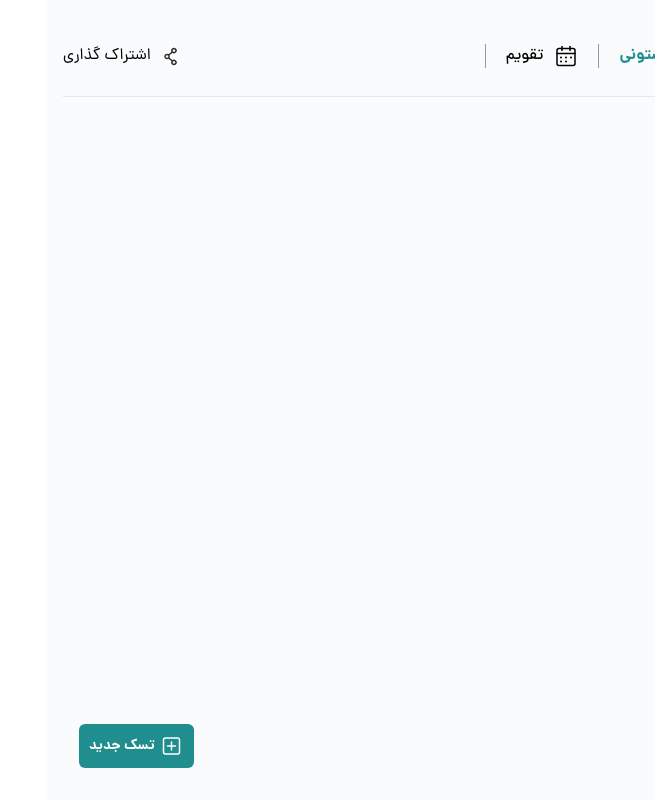
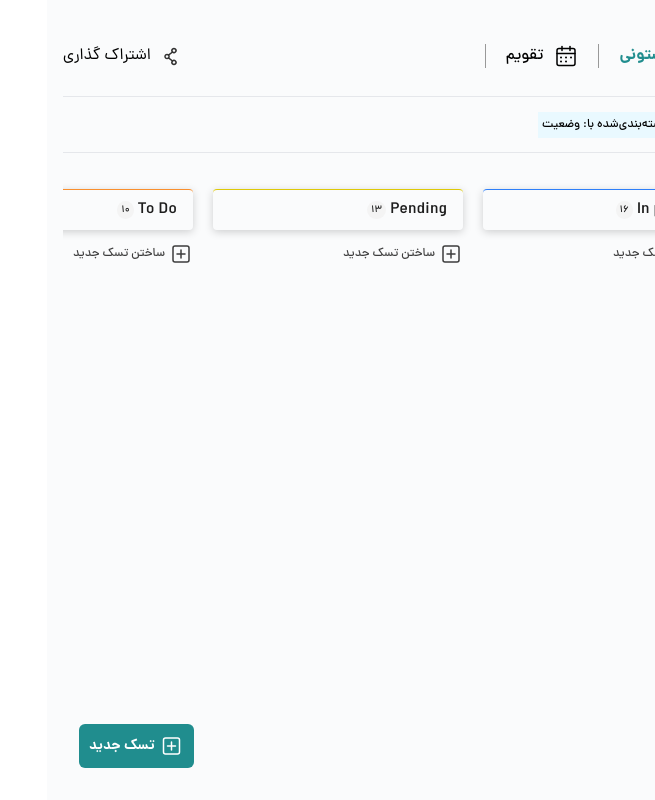
Before and after one commit to Quera-Spring-Front-end-Bootcamp/Group3, a React (Vite) app: page /main/columnView in a window 1280 px wide. Shown: the whole page, without its empty margins (625-1280 px from the left). Built offline with nearby package versions, Linux system fonts and the light colour scheme.

Commit message:
render column view

```diff
--- a/package.json
+++ b/package.json
@@ -10,6 +10,7 @@
     "preview": "vite preview"
   },
   "dependencies": {
+    "@dnd-kit/core": "^6.0.8",
     "@headlessui/react": "^1.7.14",
     "@reduxjs/toolkit": "^1.9.5",
     "axios": "^1.4.0",
--- /dev/null
+++ b/src/assets/Icons/AddRectangleIcon.jsx
@@ -0,0 +1,37 @@
+function AddRectangleIcon() {
+  return (
+    <svg
+      width="24"
+      height="24"
+      viewBox="0 0 24 24"
+      fill="none"
+      xmlns="http://www.w3.org/2000/svg"
+    >
+      <path
+        fillRule="evenodd"
+        clipRule="evenodd"
+        d="M18 20H6C4.895 20 4 19.105 4 18V6C4 4.895 4.895 4 6 4H18C19.105 4 20 4.895 20 6V18C20 19.105 19.105 20 18 20Z"
+        stroke="#3D3D3D"
+        strokeWidth="1.5"
+        strokeLinecap="round"
+        strokeLinejoin="round"
+      />
+      <path
+        d="M12 8V16"
+        stroke="#3D3D3D"
+        strokeWidth="1.5"
+        strokeLinecap="round"
+        strokeLinejoin="round"
+      />
+      <path
+        d="M16 12H8"
+        stroke="#3D3D3D"
+        strokeWidth="1.5"
+        strokeLinecap="round"
+        strokeLinejoin="round"
+      />
+    </svg>
+  );
+}
+
+export default AddRectangleIcon;
--- a/src/components/BoardTitle/BoardTitle.jsx
+++ b/src/components/BoardTitle/BoardTitle.jsx
@@ -6,10 +6,50 @@ import PlusIcon from "../../assets/Icons/PlusIcon";
 import EditSqureIcon from "../../assets/Icons/EditSqureIcon";
 import ArchiveIcon from "../../assets/Icons/ArchiveIcon";
 import TrashIcon from "../../assets/Icons/TrashIcon";
-
+import ProjectCard from "../ProjectCard/ProjectCard";
+import AddRectangleIcon from "../../assets/Icons/AddRectangleIcon";
 const BoardTitle = () => {
   const card = [
-    { id: "1", title: "Open", color: "#F98F2E", badgeValue: "1" },
+    {
+      id: "1",
+      title: "Open",
+      color: "#F98F2E",
+      badgeValue: "1",
+      tasks: [
+        {
+          projectTitle: "پروژه اول",
+          taskTitle: "این یک تیتر برای این تسک است.",
+          date: "۵ مهر - فردا",
+          time: "۲ / ۱۲",
+          id: 1,
+          tags: [
+            {
+              id: 1,
+              tagTitle: "درس",
+              tagColor: "#BFFDE3",
+            },
+            { id: 2, tagTitle: "پروژه", tagColor: "#EEDFF7" },
+          ],
+          userName: "NA",
+        },
+        {
+          projectTitle: "پروژه اول",
+          taskTitle: "این یک تیتر برای این تسک است.",
+          date: "۵ مهر - فردا",
+          time: "۲ / ۱۲",
+          id: 2,
+          tags: [
+            {
+              id: 1,
+              tagTitle: "درس",
+              tagColor: "#BFFDE3",
+            },
+            { id: 2, tagTitle: "پروژه", tagColor: "#EEDFF7" },
+          ],
+          userName: "NA",
+        },
+      ],
+    },
     { id: "2", title: "In progress", color: "#2E7FF9", badgeValue: "16" },
     { id: "3", title: "Pending", color: "#DEC908", badgeValue: "13 " },
     { id: "4", title: "To Do", color: "#F98F2E", badgeValue: "10" },
@@ -46,6 +86,7 @@ const BoardTitle = () => {
   return (
     <div className="flex gap-5 m-5 whitespace-nowrap">
       {card.map((item) => (
+        <div key={item.id}>
           <div
             key={item.id}
             className={`group transition-all  min-w-[250px]  px-4 py-2 flex  items-center justify-between shadow-[0_2px_8px_rgba(0,0,0,0.18)] rounded border-t group-hover:opacity-100`}
@@ -103,6 +144,27 @@ const BoardTitle = () => {
               </div>
             </div>
           </div>
+          <div className="flex flex-col gap-[12px] my-[12px]">
+            {item.tasks &&
+              item.tasks.map((task) => (
+                <ProjectCard
+                  key={task.id}
+                  projectTitle={task.projectTitle}
+                  taskTitle={task.taskTitle}
+                  date={task.date}
+                  time={task.time}
+                  tags={task.tags}
+                  userName={task.userName}
+                />
+              ))}
+            <div className="flex flex-row gap-[4px] justify-start items-center">
+              <AddRectangleIcon />
+              <div className="font-[500] text-[12px]/[18px] text-[#3D3D3D]">
+                ساختن تسک جدید
+              </div>
+            </div>
+          </div>
+        </div>
       ))}
       <div className="pl-5">
         <div
--- /dev/null
+++ b/src/components/ColumnViewComponent.jsx
@@ -0,0 +1,29 @@
+import MainLayoutSubHeader from "./MainLayoutSubHeader";
+import FilterIcon from "../assets/Icons/FilterIcon";
+import BoardTitle from "./BoardTitle/BoardTitle";
+import AXIOS from "../Utils/axios";
+function ColumnViewComponent() {
+  const getItems = () => {
+    AXIOS.get("/board/6480beeeb684d21e2741325e").then((response) => {
+      const responsedBoards = response.data.data;
+      console.log(responsedBoards);
+    });
+  };
+  return (
+    <div>
+      <MainLayoutSubHeader>
+        <button className="flex gap-1 items-center">
+          <span>{<FilterIcon />}</span>
+          <span className="text-black font-medium text-xs">فیلترها</span>
+        </button>
+        <span className="bg-[#E9F9FF] text-black font-medium text-xs mr-5 h-[26px] p-1 flex items-center">
+          دسته‌بندی‌شده با: وضعیت
+        </span>
+      </MainLayoutSubHeader>
+      <BoardTitle />
+      <button onClick={getItems}>ClickMe</button>
+    </div>
+  );
+}
+
+export default ColumnViewComponent;
--- a/src/components/ProjectCard/ProjectCard.jsx
+++ b/src/components/ProjectCard/ProjectCard.jsx
@@ -1,6 +1,6 @@
 import { useState } from "react";
 import Card from "../Card/Card";
-import { ColumnMoreItem } from "../ColumnMoreItem/ColumnMoreItem";
+import ColumnMoreItem from "../ColumnMore/ColumnMoreItem";
 import { Transition } from "@headlessui/react";
 import EditSqureIcon from "../../assets/Icons/EditSqureIcon";
 import PlusIcon from "../../assets/Icons/PlusIcon";
@@ -10,24 +10,24 @@ import DotsMenuIcon from "../../assets/Icons/DotsMenuIcon";
 import CheckmarkCircleIcon from "../../assets/Icons/CheckmarkCircleIcon";
 import FlagIcon from "../../assets/Icons/FlagIcon";
 import JustifyRightIcon from "../../assets/Icons/JustifyRightIcon";
-// const projectItems = [
-//   {
-//     projectTitle: "پروژه اول",
-//     taskTitle: "این یک تیتر برای این تسک است.",
-//     date: "۵ مهر - فردا",
-//     time: "۲ / ۱۲",
-//     id: 1,
-//     tags: [
-//       {
-//         id: 1,
-//         tagTitle: "درس",
-//         tagColor: "#BFFDE3",
-//       },
-//       { id: 2, tagTitle: "پروژه", tagColor: "#EEDFF7" },
-//     ],
-//     userName: "NA",
-//   },
-// ];
+const projectItems = [
+  {
+    projectTitle: "پروژه اول",
+    taskTitle: "این یک تیتر برای این تسک است.",
+    date: "۵ مهر - فردا",
+    time: "۲ / ۱۲",
+    id: 1,
+    tags: [
+      {
+        id: 1,
+        tagTitle: "درس",
+        tagColor: "#BFFDE3",
+      },
+      { id: 2, tagTitle: "پروژه", tagColor: "#EEDFF7" },
+    ],
+    userName: "NA",
+  },
+];
 
 const columnMoreItems = [
   { id: 1, title: "ویرایش نام ستون", icon: <EditSqureIcon /> },
@@ -36,7 +36,7 @@ const columnMoreItems = [
   { id: 4, title: "حذف ستون", icon: <TrashIcon /> },
 ];
 
-export const ProjectCard = ({
+const ProjectCard = ({
   projectTitle,
   taskTitle,
   date,
@@ -150,3 +150,5 @@ export const ProjectCard = ({
     </div>
   );
 };
+
+export default ProjectCard;
--- a/src/pages/main/ColumnView.jsx
+++ b/src/pages/main/ColumnView.jsx
@@ -1,5 +1,7 @@
+import ColumnViewComponent from "../../components/ColumnViewComponent";
+
 function ColumnView() {
-  return <div>Column View</div>;
+  return <ColumnViewComponent />;
 }
 
 export default ColumnView;
```
Also changed, not shown: 1 other file (tests, documents, lock files or other folders). Lines whose indentation alone changed are shown as unchanged.
